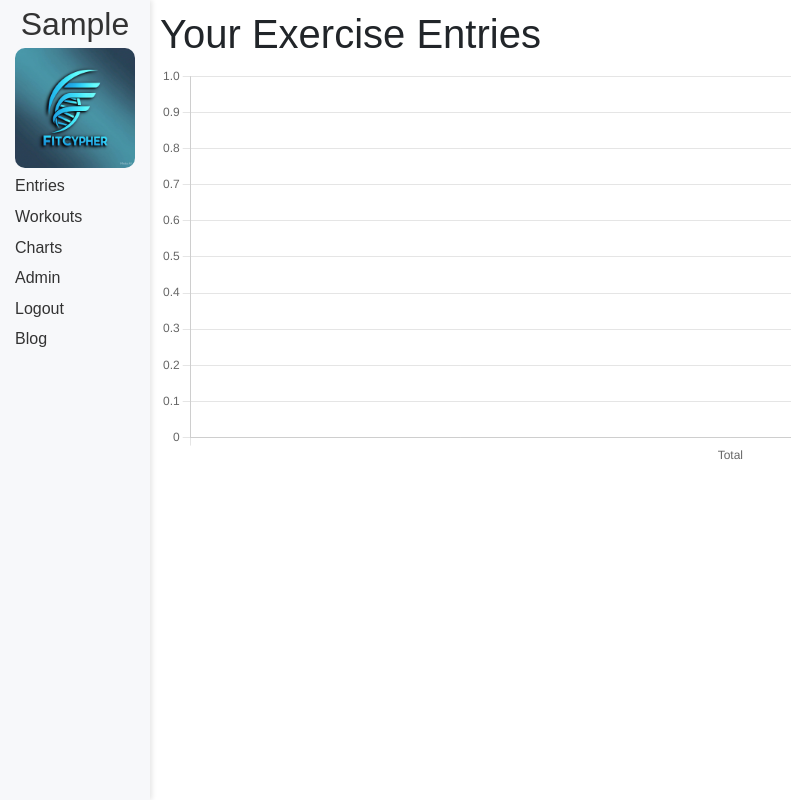
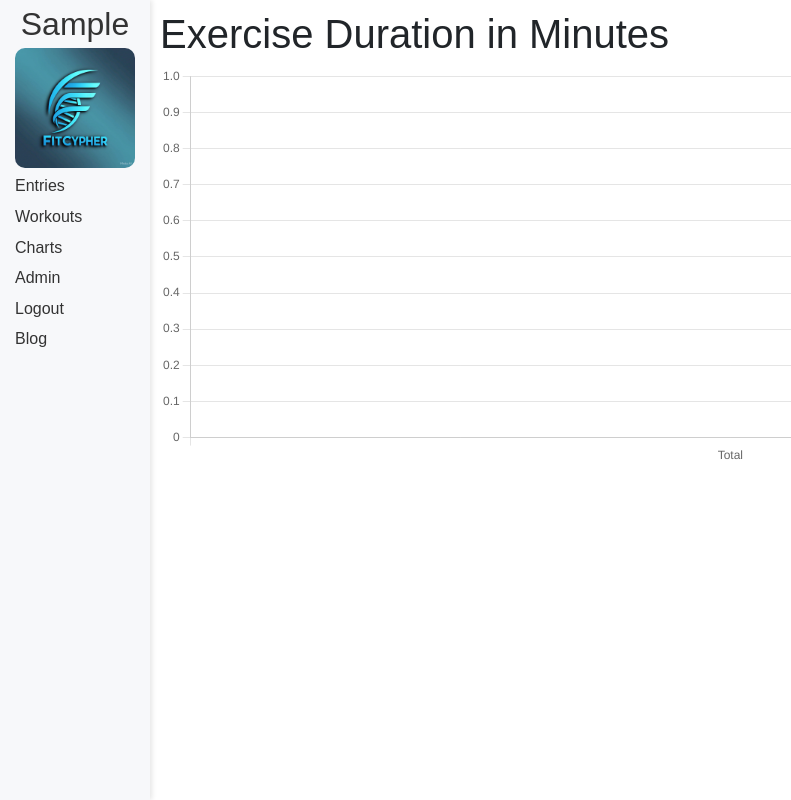
Before and after one commit to alexlaverty/fitcypher, a Django app: page /entry/chart in a window 1280 px wide. Shown: the whole page, without its empty margins (0-791 px from the left). Run offline with Django 5.2, Linux system fonts and the light colour scheme; the visitor is signed in with stand-in values (Sample User, id 1); data that the repository does not hold is empty.

Commit message:
Exercise chart displays duration in minutes

```diff
--- a/ui/templates/entry_charts.html
+++ b/ui/templates/entry_charts.html
@@ -13,7 +13,7 @@
 {% endblock %}
 
 {% block content %}
-<h1>Your Exercise Entries</h1>
+<h1>Exercise Duration in Minutes</h1>
 <div class="chart-container">
     <canvas id="exercise-chart"></canvas>
 </div>
--- a/ui/views.py
+++ b/ui/views.py
@@ -79,7 +79,7 @@ def entry_list(request):
                 summarized_entry = type('SummarizedEntry', (), {
                     'tracking': 'exercise',
                     'string_value': ex['string_value'],
-                    'numerical_value': ex['total_count'],
+                    'numerical_value': ex['total_count'] / 60,  # Convert seconds to minutes
                     'date': exercise_entries.filter(string_value=ex['string_value']).first().date,
                     'tags': None,
                     'notes': None,
```
